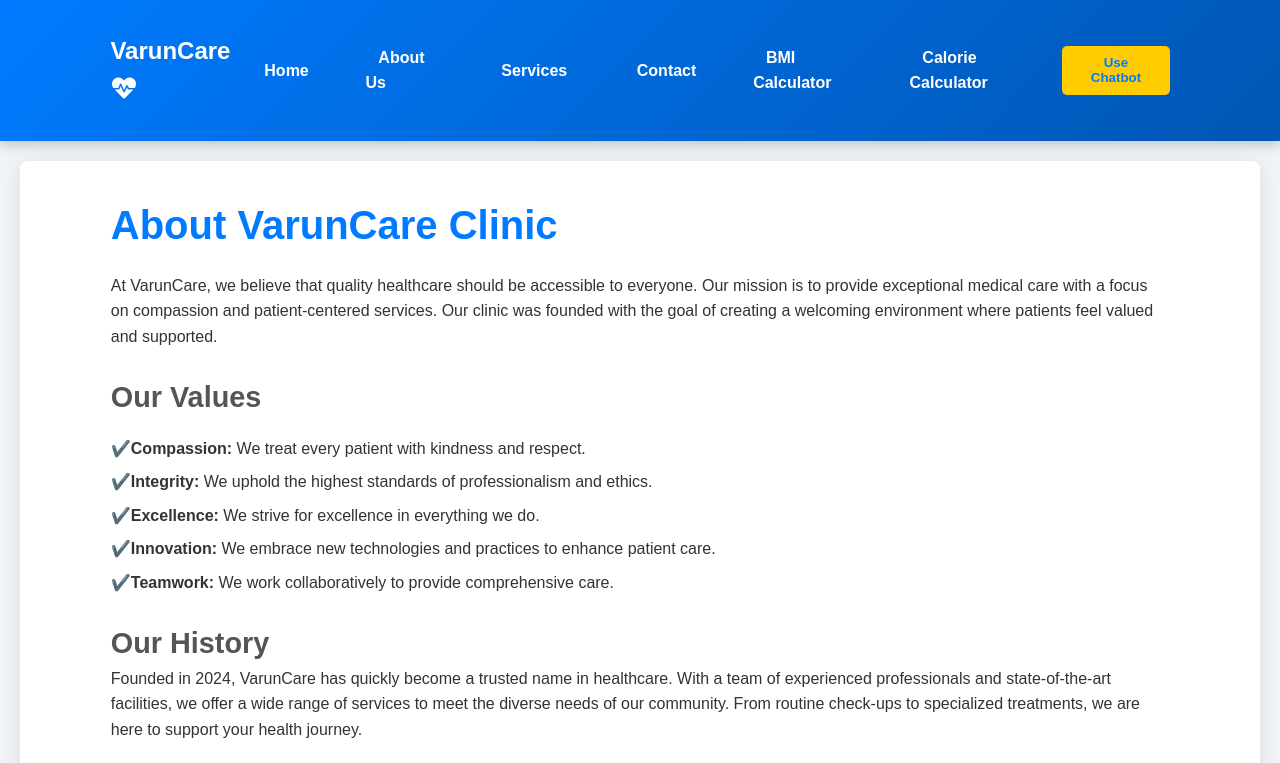
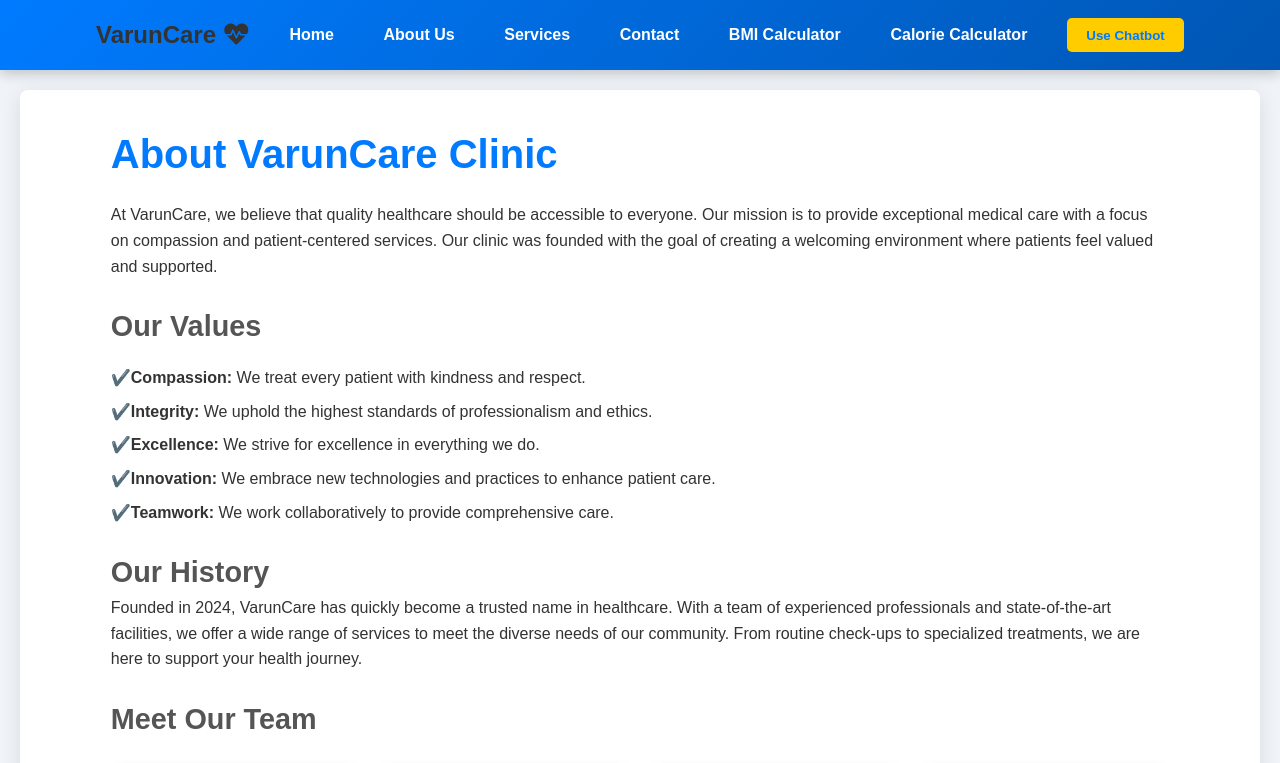
Before and after one commit to varunsinghrj/Health-website, a plain HTML site: page about.html in a window 1280 px wide. Shown: the top 763 px of the page. Drawn offline with Linux system fonts and the light colour scheme.

Commit message:
fixing navbar

```diff
--- a/about.html
+++ b/about.html
@@ -15,30 +15,102 @@
             background-color: #f0f4f8;
             color: #333;
         }
+      /* Navigation Bar Styling */
 .navbar {
-            background-color: #007bff;
-            padding: 1rem;
+    background: linear-gradient(135deg, #007bff, #0056b3);
+    position: sticky;
+    top: 0;
+    z-index: 1000;
+    box-shadow: 0 4px 12px rgba(0, 0, 0, 0.2);
+    transition: all 0.3s ease;
 }
-        .navbar .logo h1 {
-            color: #fff;
-            margin: 0;
+
+.navbar .container {
+    display: flex;
+    justify-content: space-between;
+    align-items: center;
+    padding: 1rem 2rem;
+    max-width: 1200px;
+    margin: 0 auto;
 }
+
 .nav-links {
     list-style: none;
-            padding: 0;
+    display: flex;
+    gap: 1.5rem;
+    align-items: center;
 }
+
 .nav-links li {
-            display: inline;
-            margin-right: 20px;
+    position: relative;
 }
+
 .nav-links a {
     color: #fff;
     text-decoration: none;
+    font-weight: bold;
+    font-size: 1rem;
     transition: color 0.3s;
+    padding: 0.5rem 0.8rem;
+    border-radius: 5px;
 }
+
 .nav-links a:hover {
-            color: #ffe600;
+    background: rgba(255, 255, 255, 0.2);
+    color: #ffcc00;
 }
+
+/* Chatbot Button */
+.chatbot-btn {
+    background: #ffcc00;
+    color: #007bff;
+    padding: 0.6rem 1.2rem;
+    border: none;
+    border-radius: 5px;
+    cursor: pointer;
+    transition: background 0.3s, color 0.3s;
+    font-weight: bold;
+}
+
+/* Menu Icon for Mobile */
+.menu-icon {
+    display: none;
+    cursor: pointer;
+    font-size: 1.5rem;
+    color: #fff;
+}
+
+/* Responsive Navbar */
+@media (max-width: 768px) {
+    .nav-links {
+        display: none;
+        flex-direction: column;
+        background: #007bff;
+        position: absolute;
+        top: 100%;
+        left: 0;
+        width: 100%;
+        padding: 1rem 0;
+    }
+
+    .navbar .container {
+        flex-direction: column;
+    }
+
+    .nav-links li {
+        text-align: center;
+        margin: 0.5rem 0;
+    }
+
+    .nav-links.active {
+        display: flex;
+    }
+
+    .menu-icon {
+        display: block;
+    }
+}
+
         .about-section {
             padding: 2rem;
             background-color: #fff;
@@ -136,10 +208,11 @@
         <ul class="nav-links">
             <li><a href="index.html">Home</a></li>
             <li><a href="about.html">About Us</a></li>
-            <li><a href="index.html">Services</a></li>
+            <li><a href="services.html">Services</a></li>
             <li><a href="contact.html">Contact</a></li>
             <li><a href="bmi.html">BMI Calculator</a></li>
             <li><a href="calorie.html">Calorie Calculator</a></li>
+
         </ul>
         <div class="header-btn">
             <button class="chatbot-btn">Use Chatbot</button>
@@ -212,7 +285,6 @@
         </div>
     </div>
 </footer>
-
 <script src="js/script.js"></script>
 <script>
     // JavaScript for Animations
@@ -222,4 +294,19 @@
         aboutSection.style.transform = 'translateY(20px)';
 
         setTimeout(() => {
-            aboutSection.style.transition = 'opacity 1s, transform 1s
+            aboutSection.style.transition = 'opacity 1s, transform 1s';
+            aboutSection.style.opacity = 1;
+            aboutSection.style.transform = 'translateY(0)';
+        }, 100);
+    });
+
+    // JavaScript for Mobile Menu Toggle
+    const menuIcon = document.querySelector('.menu-icon');
+    const navLinks = document.querySelector('.nav-links');
+
+    menuIcon.addEventListener('click', () => {
+        navLinks.classList.toggle('active');
+    });
+</script>
+</body>
+</html>
```
Also changed, not shown: calorie.html (+69 -21 lines), contact.html (+81 -9 lines), services.html (+81 -9 lines). Lines whose indentation alone changed are shown as unchanged.
